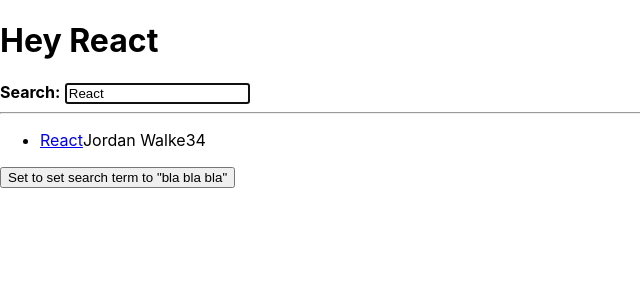
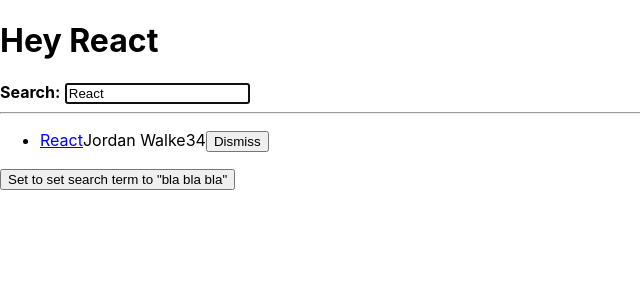
Before and after one commit to fedeeman/basic-react-tutorials, a React (Create React App) app: page / in a window 1280 px wide. Shown: the top 300 px of the page, without its empty margins (0-640 px from the left). Built offline with nearby package versions, Linux system fonts and the light colour scheme.

Commit message:
asynchronous data

```diff
--- a/src/App.js
+++ b/src/App.js
@@ -9,7 +9,7 @@ const welcome = {
 
 
 const App = () => {
-  const stories = [
+  const initialStories = [
     {
       title: 'React',
       url: 'https://reactjs.org',
@@ -41,10 +41,34 @@ const App = () => {
   };
 
   const [searchTerm, setSearchTerm] = useStorageState('search', 'React');
+  const [stories, setStories] = React.useState([]);
+
+  const getAsyncStories = () => {
+    return new Promise((resolve) => {
+      setTimeout(() => {
+        return resolve({data: {stories: initialStories}});
+      }, 2000)
+    }
+    );
+  }
+
+  React.useEffect(() => {
+    getAsyncStories().then((result) => {
+      setStories(result.data.stories);
+    }, []);
+  });
 
   const handleSearch = (event) => {
     setSearchTerm(event.target.value);
   }
+
+  const handleRemoveStory = (item) => {
+    console.log(item);
+    const newStories = stories.filter((story) => {
+      return item.objectID !== story.objectID;
+    });
+    setStories(newStories);
+  };
 
   const searchedStories = stories.filter((story) => {
     return story.title.toLowerCase().includes(searchTerm.toLowerCase());
@@ -66,23 +90,28 @@ const App = () => {
           <strong>Search:</strong>
       </InputWithLabel>
       <hr />
-      <List list={searchedStories}></List>
+      <List list={searchedStories} onRemoveItem={handleRemoveStory}></List>
       <button onClick={handleClick}>Set to set search term to "bla bla bla"</button>
     </div>
   );
 }
 
-const List = ({ list }) => {
+const List = ({ list, onRemoveItem }) => {
   return (
     <ul>
       {list.map((item) => {
-        return <Item key={item.objectID} item={item}></Item>
+        return <Item key={item.objectID} item={item} onRemoveItem={onRemoveItem}></Item>
       })}
     </ul>
   );
 }
 
-const Item = ({ item }) => {
+const Item = ({ item, onRemoveItem }) => {
+
+  const handleRemoveItem = () => {
+    onRemoveItem(item);
+  };
+
   return (
     <li>
       <span>
@@ -91,6 +120,11 @@ const Item = ({ item }) => {
       <span>{item.author}</span>
       <span>{item.num_comments}</span>
       <span>{item.points}</span>
+      <span>
+        <button type="text" onClick={() => {onRemoveItem(item)}}>
+          Dismiss
+        </button>
+      </span>
     </li>
   );
 };
@@ -99,17 +133,11 @@ const Item = ({ item }) => {
 const InputWithLabel = ({ id, label, value, type='text', onInputChange, children, isFocused }) => {
 
   const inputRef = React.useRef();
-  console.log(inputRef);
   React.useEffect(() => {
     if (isFocused && inputRef.current) {
-      console.log(inputRef);
       inputRef.current.focus();
-      console.log(inputRef);
     }
   }, [isFocused]);
-
-  console.log(inputRef);
-
 
   return (
     <>
```
